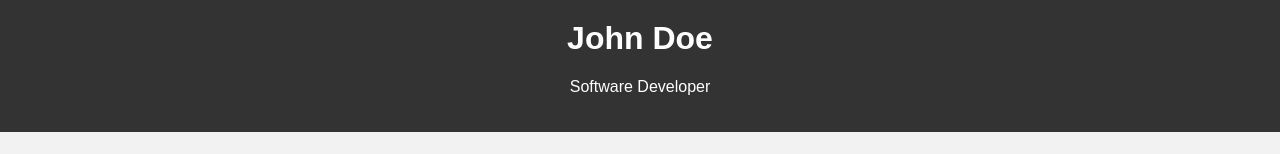
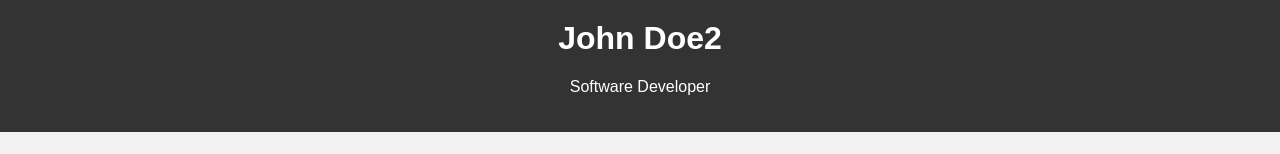
Before and after one commit to Amanespana/amandeep.github.io, a plain HTML site: page index.html in a window 1280 px wide. Shown: the top 154 px of the page. Drawn offline with Linux system fonts and the light colour scheme.

Commit message:
updated index.html

```diff
--- a/index.html
+++ b/index.html
@@ -8,7 +8,7 @@
   </head>
   <body>
     <header>
-      <h1>John Doe</h1>
+      <h1>John Doe2</h1>
       <p>Software Developer</p>
     </header>
     <div class="container">
```
